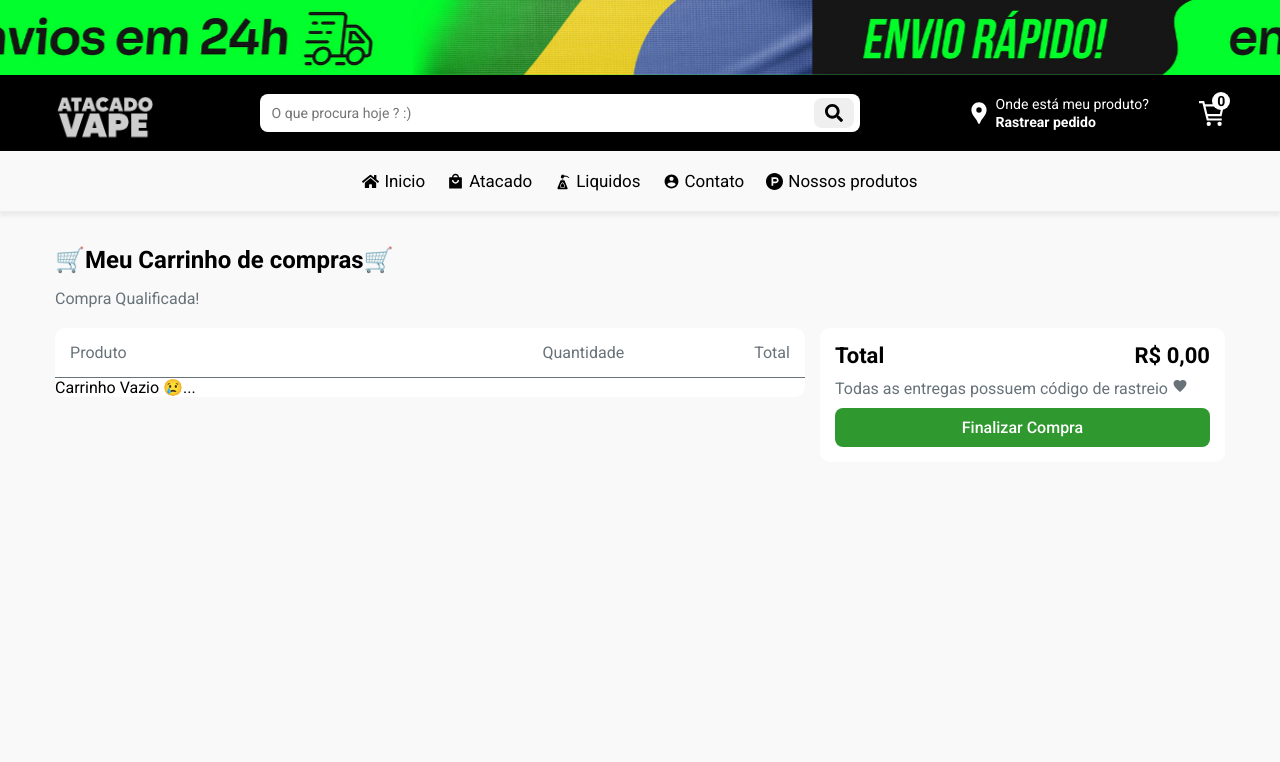
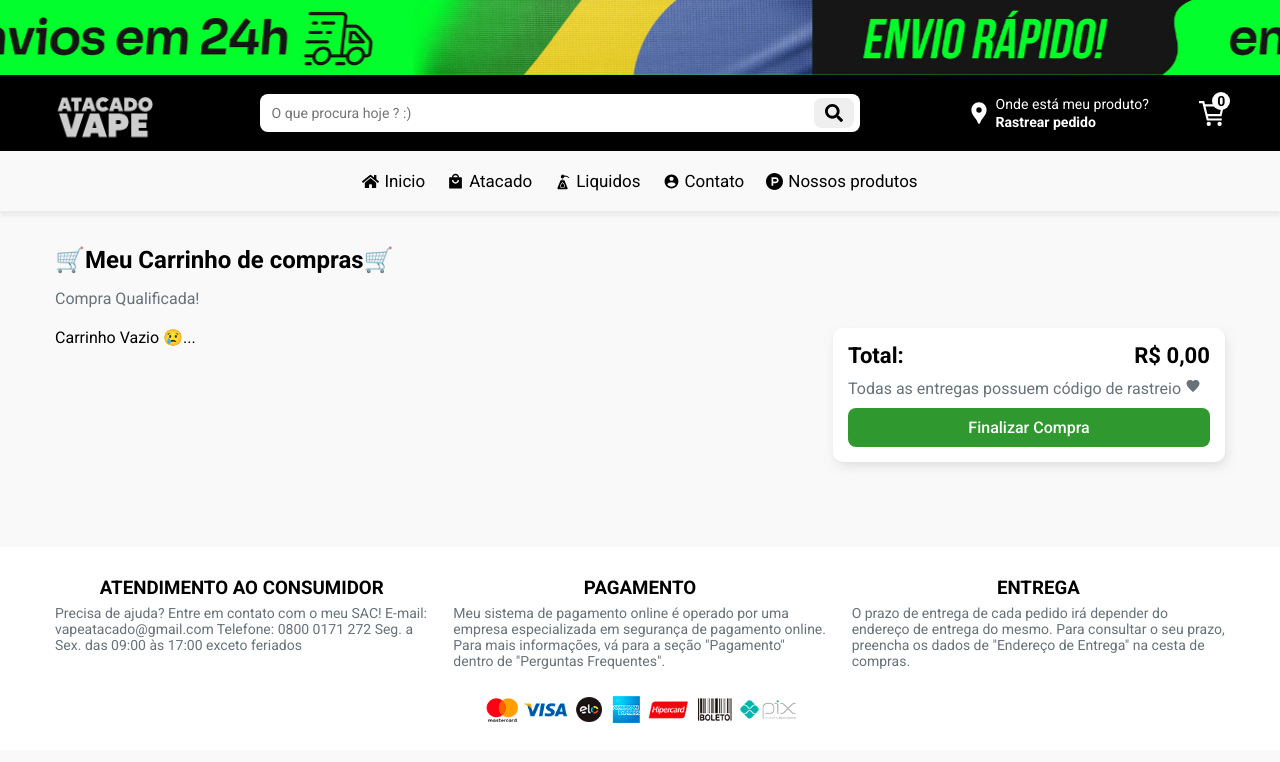
Before and after one commit to Arthursouzafut22/vape-shop, a React (Vite) app: page /cart in a window 1280 px wide. Shown: the top 762 px of the page. Built offline with nearby package versions, Linux system fonts and the light colour scheme.

Commit message:
updating and modifying the cart

```diff
--- a/src/App.tsx
+++ b/src/App.tsx
@@ -1,6 +1,7 @@
 import { GlobalStyles } from "./GlobalStyles";
 import { Router } from "./Routes/Routes";
 import ShoppingCartContext from "./context/Cart/CartContext";
+import Footer from "./Components/Footer/Footer";
 
 function App() {
   return (
@@ -8,6 +9,7 @@ function App() {
       <ShoppingCartContext>
         <GlobalStyles />
         <Router />
+        <Footer/>
       </ShoppingCartContext>
     </>
   );
--- /dev/null
+++ b/src/Components/Footer/Footer.tsx
@@ -0,0 +1,39 @@
+import * as S from "./Styles";
+import Pagamento from "../../assets/image/Meios-de-Pagamento.webp";
+
+const Footer = () => {
+  return (
+    <S.Footer>
+      <S.Wrapper>
+        <div className="filho-1">
+          <h3>ATENDIMENTO AO CONSUMIDOR</h3>
+          <p>
+            Precisa de ajuda? Entre em contato com o meu SAC! E-mail:
+            vapeatacado@gmail.com Telefone: 0800 0171 272 Seg. a Sex. das 09:00
+            às 17:00 exceto feriados
+          </p>
+        </div>
+        <div className="filho-2">
+          <h3>PAGAMENTO</h3>
+          <p>
+            Meu sistema de pagamento online é operado por uma empresa
+            especializada em segurança de pagamento online. Para mais
+            informações, vá para a seção "Pagamento" dentro de "Perguntas
+            Frequentes".
+          </p>
+        </div>
+        <div className="filho-3">
+          <h3>ENTREGA</h3>
+          <p>
+            O prazo de entrega de cada pedido irá depender do endereço de
+            entrega do mesmo. Para consultar o seu prazo, preencha os dados de
+            "Endereço de Entrega" na cesta de compras.
+          </p>
+        </div>
+      </S.Wrapper>
+      <img src={Pagamento} alt="pagamento" />
+    </S.Footer>
+  );
+};
+
+export default Footer;
--- /dev/null
+++ b/src/Components/Footer/Styles.ts
@@ -0,0 +1,39 @@
+import styled from "styled-components";
+
+export const Footer = styled.footer`
+  background-color: red;
+  background-color: #ffffffff;
+  margin-top: 70px;
+  padding: 0.94rem 0;
+
+  img {
+    display: block;
+    max-width: 350px;
+    margin: 0 auto;
+  }
+`;
+
+export const Wrapper = styled.div`
+  max-width: 1200px;
+  margin: 0 auto;
+  padding: 0.94rem;
+  display: flex;
+  align-items: start;
+  justify-content: space-between;
+  flex-wrap: wrap;
+  gap: 25px;
+
+  div {
+    flex: 1;
+
+    h3 {
+      text-align: center;
+    }
+
+    p {
+      margin-top: 6px;
+      font-size: 14px;
+      color: #677279;
+    }
+  }
+`;
--- a/src/pages/Cart/Cart.tsx
+++ b/src/pages/Cart/Cart.tsx
@@ -5,59 +5,58 @@ import { RiDeleteBin5Fill } from "react-icons/ri";
 import { AuthCart } from "../../context/Cart/CartContext";
 import FormateValue from "../../Components/FormateValue/FormateValue";
 import QuantityControlCart from "../Product/QuantityControl/QuantityControlCart";
+import UseMedia from "../../Hooks/UseMedia";
 
 const Cart: React.FC = () => {
   const { state, total, removeProduct } = AuthCart();
-  console.log(total);
+  const { mobile } = UseMedia("(max-width:981px)");
 
   return (
     <S.Section>
       <h1>🛒Meu Carrinho de compras🛒</h1>
       <span>Compra Qualificada!</span>
-      <S.ContainerCart>
-        <S.WrapperCart>
-          <div className="body">
-            <span>Produto</span>
-            <div>
-              <span>Quantidade</span>
-              <span>Total</span>
-            </div>
-          </div>
+      <S.ContainerCart mobile={mobile}>
+        <S.Cart>
           {state.length === 0 && <p>Carrinho Vazio 😢...</p>}
           {state &&
             state.map((item) => (
-              <S.ProductCart>
-                <S.WrapperOne>
+              <S.Product mobile={mobile}>
                 <img
                   src={API_BASE_IMAGE + item.imagem[0]}
                   alt={item.nome}
                   width={90}
                 />
+                <div className="wrapper-product" style={{ width: "100%" }}>
+                  <div className="wrapper1">
                     <div>
                       <p>{item.nome}</p>
-                    <p>{FormateValue(item.preco)}</p>
+                      <p>Preço: {FormateValue(item.preco)}</p>
                     </div>
-                </S.WrapperOne>
-
-                <S.WrapperTwo>
-                  <QuantityControlCart product={item} quantidade={item.quantidade} />
+                    {!mobile && (
+                      <p style={{ fontWeight: "600" }}>
+                        Total: {FormateValue(item.preco * item.quantidade)}
+                      </p>
+                    )}
+                  </div>
+                  <div className="wrapper2">
+                    <QuantityControlCart
+                      product={item}
+                      quantidade={item.quantidade}
+                    />
                     <button
                       className="button-remove"
                       onClick={() => removeProduct(item.id)}
                     >
                       <RiDeleteBin5Fill style={{ fontSize: "20px" }} />
                     </button>
-                </S.WrapperTwo>
-
-                <S.WrapperThree>
-                  <p>{FormateValue(item.preco * item.quantidade)}</p>
-                </S.WrapperThree>
-              </S.ProductCart>
+                  </div>
+                </div>
+              </S.Product>
             ))}
-        </S.WrapperCart>
-        <S.WrapperFinish>
+        </S.Cart>
+        <S.WrapperFinish mobile={mobile}>
           <div>
-            <p>Total</p>
+            <p>Total:</p>
             <p>{FormateValue(total)}</p>
           </div>
           <p>
--- a/src/pages/Cart/Styles.tsx
+++ b/src/pages/Cart/Styles.tsx
@@ -5,87 +5,28 @@ export const Section = styled.section`
   margin: 20px auto auto auto;
   padding: 0.94rem;
 
-  h1 ~ span{
+  h1 ~ span {
     display: block;
     color: #677279;
     margin-top: 15px !important;
   }
 `;
 
-export const ContainerCart = styled.div`
+export const ContainerCart = styled.div<{ mobile: boolean }>`
   display: flex;
   align-items: start;
   justify-content: space-between;
-  gap: 15px;
+  flex-wrap: ${({ mobile }) => (mobile ? "wrap" : "initial")};
+  gap: 0.94rem;
   margin-top: 20px;
 `;
 
-export const WrapperCart = styled.div`
-  /* border: 2px solid red; */
-  flex: 2;
-  border-radius: 10px;
-  background-color: #ffffffff;
-
-  .body {
-    display: flex;
-    align-items: center;
-    justify-content: space-between;
-    /* background-color: red; */
-    padding: 0.94rem;
-    border-radius: 10px 10px 0px 0px;
-    border-bottom: 0.1px solid #677279;
-
-    span {
-      color: #677279;
-    }
-
-    div {
-      display: flex;
-      align-items: center;
-      gap: 130px;
-
-      span {
-        color: #677279;
-      }
-    }
-  }
-`;
-
-export const ProductCart = styled.div`
-  display: flex;
-  align-items: start;
-  gap: 10px;
-  justify-content: space-between;
-  margin-top: 20px;
-  padding: 0.94rem;
-`;
-
-export const WrapperOne = styled.div`
-  display: flex;
-  align-items: start;
-  gap: 7px;
-`;
-
-export const WrapperTwo = styled.div`
-  display: flex;
-  flex-direction: column;
-  gap: 10px;
-
-  .button-remove {
-    display: block;
-    cursor: pointer;
-    background-color: transparent;
-    border: none;
-  }
-`;
-
-export const WrapperThree = styled.div``;
-
-export const WrapperFinish = styled.div`
-  flex: 1;
+export const WrapperFinish = styled.div<{ mobile: boolean }>`
   background-color: #ffffffff;
   padding: 0.94rem;
-  border-radius: 10px;
+  border-radius: 0.63rem;
+  box-shadow: 2px 5px 11px -1px rgba(204, 204, 204, 0.61);
+  width: ${({ mobile }) => (mobile ? "100%" : "50%")};
 
   div {
     display: flex;
@@ -93,12 +34,12 @@ export const WrapperFinish = styled.div`
     justify-content: space-between;
 
     p {
-      font-size: 22px;
+      font-size: 1.38rem;
       font-weight: 600;
     }
   }
 
- div ~ p {
+  div ~ p {
     margin-top: 10px;
     color: #677279;
   }
@@ -116,3 +57,48 @@ export const WrapperFinish = styled.div`
     margin-top: 10px;
   }
 `;
+
+export const Cart = styled.div`
+  width: 100%;
+`;
+
+export const Product = styled.div<{ mobile: boolean }>`
+  display: flex;
+  align-items: start;
+  max-width: 100%;
+  flex: 1;
+  gap: 1.25rem;
+  padding: 15px;
+  background-color: #ffffff;
+  border-radius: 0.63rem;
+  box-shadow: 2px 5px 11px -1px rgba(204, 204, 204, 0.61);
+  margin-bottom: 12px;
+
+  .wrapper-product {
+    .wrapper1 {
+      display: flex;
+      justify-content: space-between !important;
+      width: 100% !important;
+
+      div {
+        p:last-child {
+          margin-top: 4px;
+          margin-bottom: 6px;
+        }
+      }
+    }
+    .wrapper2 {
+      display: flex;
+      justify-content: space-between;
+      align-items: end;
+
+      .button-remove {
+        display: block;
+        cursor: pointer;
+        background-color: transparent;
+        border: none;
+        color: #677279;
+      }
+    }
+  }
+`;
--- a/src/pages/Product/Product.tsx
+++ b/src/pages/Product/Product.tsx
@@ -38,7 +38,7 @@ const Product = () => {
                   src={`${API_BASE_IMAGE + item}`}
                   alt={item}
                   key={index}
-                  style={{ border: boderColor ? "2px solid red" : "initial" }}
+                  style={{}}
                   onClick={(event) => replaceImage(event, index)}
                 />
               ))}
```
Also changed, not shown: src/Routes/Routes.tsx (line endings or trailing spaces), src/assets/image/Meios-de-Pagamento.webp (added). Lines whose indentation alone changed are shown as unchanged.
